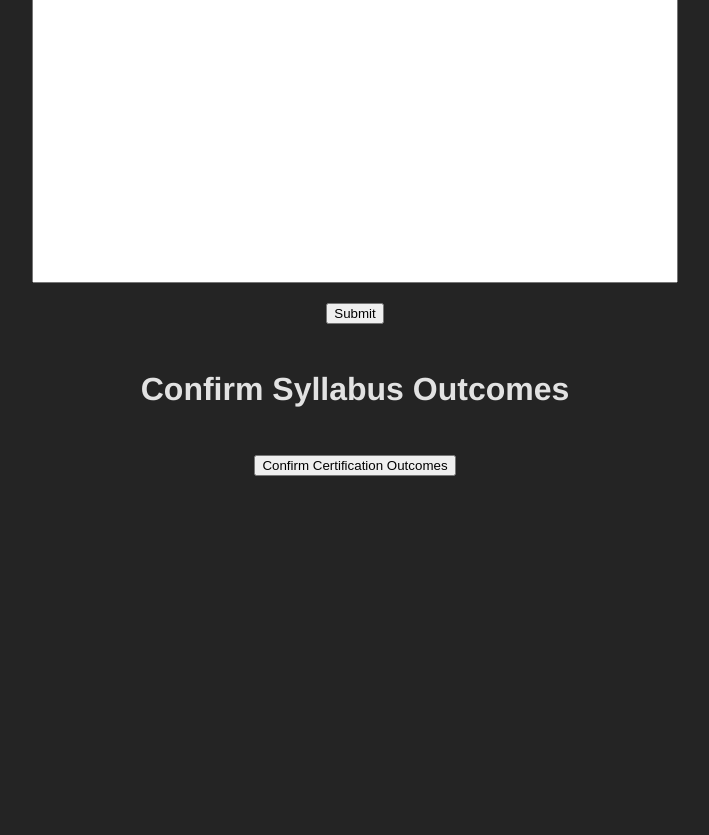
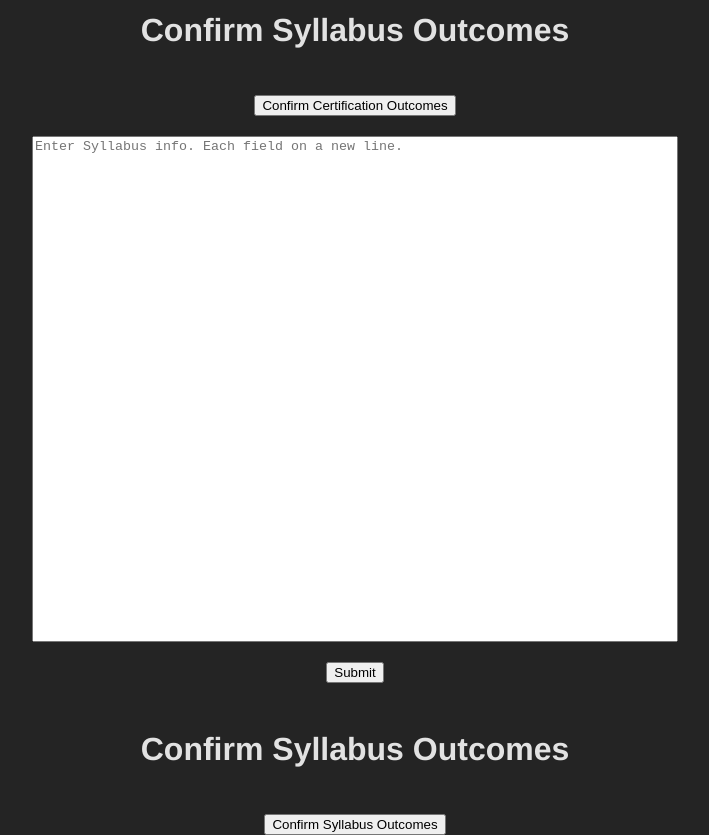
Before and after one commit to friedaabdo/Cross-Walking-Tool, a React (Vite) app: page /syllabus in a window 1280 px wide. Shown: the part 440-1275 px from the top of the page, without its empty margins (285-994 px from the left). Before the commit the page ends 971 px from the top, so only its background shows below. Built offline with nearby package versions, Linux system fonts and the light colour scheme.

Commit message:
some refactoring

```diff
--- a/src/Pages/OutcomesInput.jsx
+++ b/src/Pages/OutcomesInput.jsx
@@ -3,15 +3,18 @@ import { useRef, useState } from 'react'
 import './OutcomesInput.css'
 import CertTextarea from '../Components/textarea'
 import ConfirmCertInfo from '../Components/confirmationArea'
-import Submit from '../Components/button'
-import ConfirmCert from '../Components/button'
+import Button from '../Components/button'
+import SyllTextArea from '../Components/textarea'
+import ConfirmSyllInfo from '../Components/confirmationArea'
 import { useNavigate } from 'react-router-dom'
 
 function OutcomesInput({pageName}) {
-    const [lines, setLines] = useState([])
-    const textareaRef = useRef(null)
+    const [certLines, setCertLines] = useState([])
+    const [syllLines, setSyllLines] = useState([])
+    const textareaCertRef = useRef(null)
+    const textareaSyllRef = useRef(null)
 
-    const handleSubmit = () => {
+    const handleSubmit = (textareaRef, setLines) => {
         const value = textareaRef.current?.value ?? ''
         const submittedLines = value
             .split('\n')
@@ -25,14 +28,21 @@ function OutcomesInput({pageName}) {
     const navigateToSyllabus = () => {
         navigate('/syllabus')
     }
+    const navigateToDND = () => {
+        navigate('/crosswalk')
+    }
 
     return (
         <div id = "outcomes-div">
             <h1>{pageName} Outcomes Input</h1>
-            <CertTextarea pageName={pageName} textareaRef={textareaRef} />
-            <Submit onClick={handleSubmit} text="Submit" />
-            <ConfirmCertInfo pageName={pageName} lines={lines} />
-            <ConfirmCert onClick={navigateToSyllabus} text="Confirm Certification Outcomes" />
+            <CertTextarea pageName={pageName} textareaRef={textareaCertRef} />
+            <Button onClick={() => handleSubmit(textareaCertRef, setCertLines)} text="Submit" />
+            <ConfirmCertInfo pageName={pageName} lines={certLines} />
+            <Button onClick={navigateToSyllabus} text="Confirm Certification Outcomes" />
+            <SyllTextArea pageName={pageName} textareaRef={textareaSyllRef} />
+            <Button onClick={() => handleSubmit(textareaSyllRef, setSyllLines)} text="Submit" />
+            <ConfirmSyllInfo pageName={pageName} lines={syllLines} />
+            <Button onClick={navigateToDND} text="Confirm Syllabus Outcomes" />
         </div>
     )
 }
```
